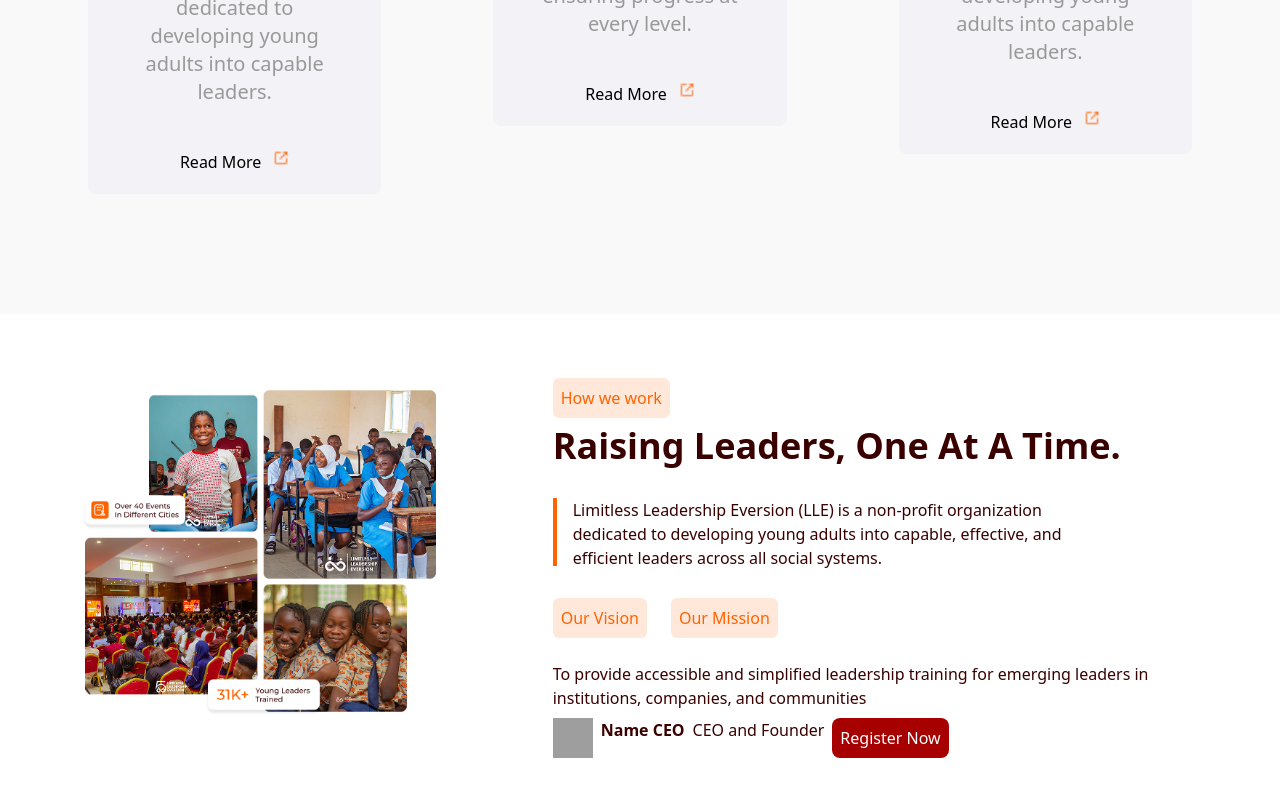
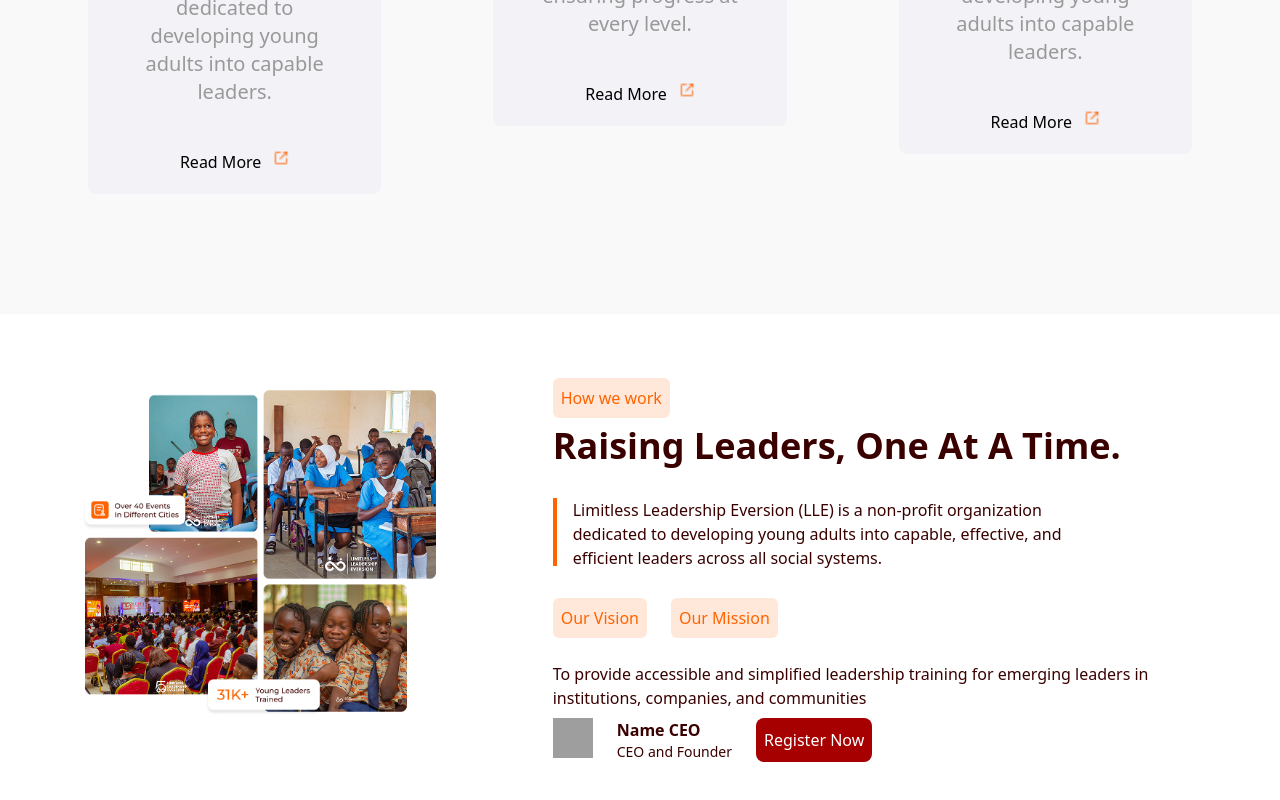
Before and after one commit to Developerfiyin/LLE-website, a React (Vite) app: page / in a window 1280 px wide. Shown: the part 2716-3516 px from the top of the page. Built offline with nearby package versions, Linux system fonts and the light colour scheme; grey boxes are pictures that could not be loaded.

Commit message:
styled buttons with tailwind

```diff
--- a/src/Components/about.jsx
+++ b/src/Components/about.jsx
@@ -24,10 +24,13 @@ const about = () => {
                leaders in institutions,  companies, and  communities</p>
           </div>
 
-          <div className='flex font-montserrat gap-2'>
+          <div className='flex font-montserrat gap-6'>
             <img src={Frame29} alt="THE FRAME FOR THE CEO" className='size-10' />
-          <span className='font-semibold text-[#3a0000] the image '>Name CEO</span>
-          <p className='font-light text-[#3a0000]'>CEO and Founder</p>
+            <div className='flex flex-col'>
+           <span className='font-semibold text-[#3a0000] the image '>Name CEO</span>
+          <p className='font-light text-sm text-[#3a0000]'>CEO and Founder</p>
+            </div>
+
              <button className='bg-[#a60000] text-white p-2 md:p-2 rounded-lg ease-in-out duration-300 hover:bg-[#3a0000]'>Register Now</button>
 
 
```
